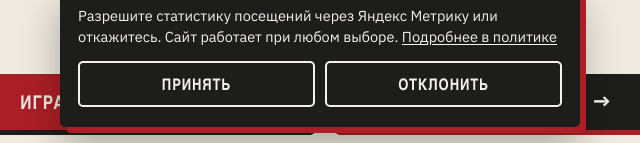
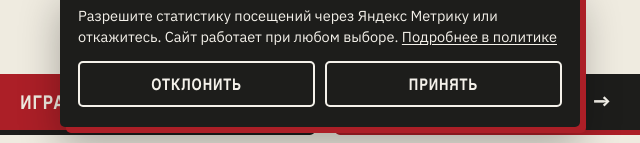
Before and after one commit to den123591/kampus-slam, a plain HTML site: page index.html in a window 1280 px wide. Shown: the part 657-800 px from the top of the page, 320-960 px from the left. Drawn offline with nearby package versions, Linux system fonts and the light colour scheme; a web font is replaced by a local one.

Commit message:
Cookie: Принять справа
Co-Authored-By: Claude Opus 5.5 <noreply@anthropic.com>
Claude-Session: https://claude.ai/code/session_016Uv23SYBKLvFnymR3eTeGM

```diff
--- a/index.html
+++ b/index.html
@@ -764,7 +764,7 @@ document.addEventListener('keydown',function(e){if(e.key==='Escape')set(false)})
     if ($('#ck')) return;
     var b = document.createElement('div'); b.id = 'ck'; b.className = 'ck'; b.setAttribute('role', 'dialog'); b.setAttribute('aria-label', 'Cookie');
     b.innerHTML = '<p>Разрешите статистику посещений через Яндекс Метрику или откажитесь. Сайт работает при любом выборе. <a href="politika.html#cookie" target="_blank" rel="noopener">Подробнее в политике</a></p>'
-      + '<div class="ck-btns"><button type="button" data-v="yes">Принять</button><button type="button" data-v="no">Отклонить</button></div>';
+      + '<div class="ck-btns"><button type="button" data-v="no">Отклонить</button><button type="button" data-v="yes">Принять</button></div>';
     b.addEventListener('click', function(e){
       var v = e.target.getAttribute('data-v'); if (!v) return;
       var was = ckGet(); ckPut(v); b.remove();
```
